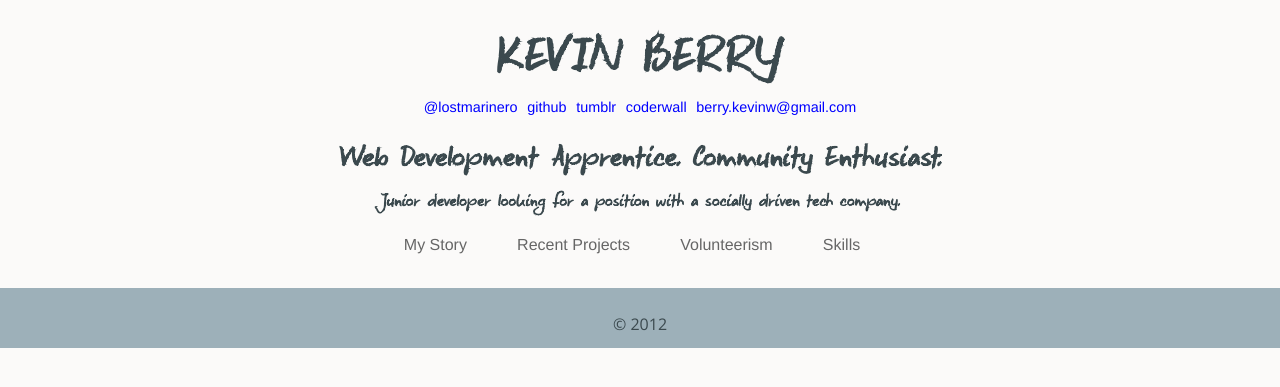
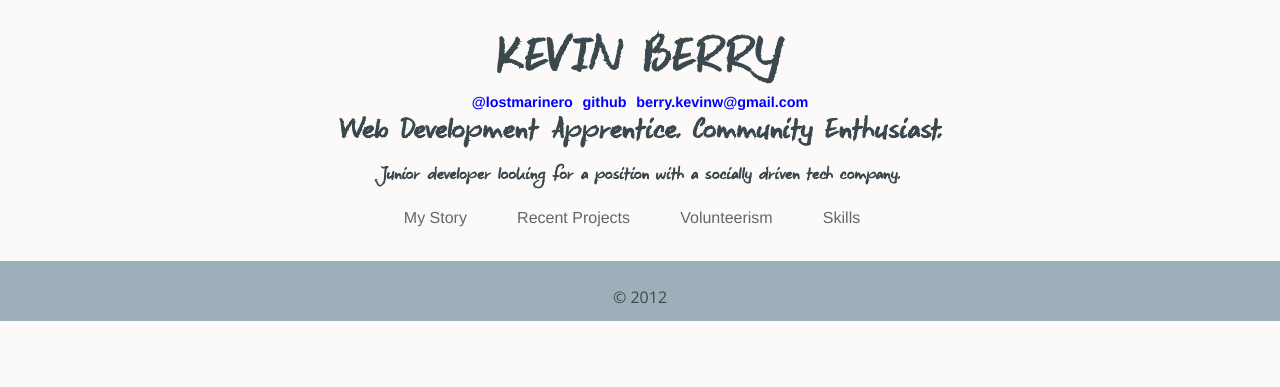
Before and after one commit to kbsail/kbsail-kbsail.github.io, a Jekyll site: the page built from index.html, in a window 1280 px wide. Shown: the top 387 px of the page. Built offline with Jekyll 4.4.1, drawn with Linux system fonts in a browser that asks for light colours; Markdown is read by kramdown in place of the engine named in the settings.

```diff
--- a/_includes/footer.html
+++ b/_includes/footer.html
@@ -1,4 +1,4 @@
-  </div>
+  </section>
 
   <div class="footer-wrapper">
     <footer>
--- a/_includes/header.html
+++ b/_includes/header.html
@@ -17,20 +17,16 @@
 
   <body class="home">
 
-  <div class="page">
+  <section class="page">
 
   <div class="front-page">
     <h1>Kevin Berry</h1>
 
-    <div class="contact-links">
-      <nav>
-        <a class="icon twitter" href="http://twitter.com/lostmarinero" title="Twitter" target="_blank">@lostmarinero</a>
-        <a class="icon github" href="http://github.com/kbsail" title="Github" target="_blank">github</a>
-        <a class="icon tumblr" href="http://lostmarinero.tumblr.com" title="Tumblr" target="_blank">tumblr</a>
-        <a class="icon coderwall" href="https://coderwall.com/kbsail" title="Coderwall" target="_blank">coderwall</a>
-        <a class="icon email" href="mailto:berry.kevinw@gmail.com" title="Email" target="_blank">berry.kevinw@gmail.com</a>
-      </nav>
-    </div>
+    <nav>
+      <a class="icon twitter" href="http://twitter.com/lostmarinero" title="Twitter" target="_blank">@lostmarinero</a>
+      <a class="icon github" href="http://github.com/kbsail" title="Github" target="_blank">github</a>
+      <a class="icon email" href="mailto:berry.kevinw@gmail.com" title="Email" target="_blank">berry.kevinw@gmail.com</a>
+    </nav>
 
     <h2>{{ page.tagline }}</h2>
     <p>Junior developer looking for a position with a socially driven tech company.</p>
--- /dev/null
+++ b/_includes/sections.html
@@ -0,0 +1,69 @@
+<div class="tab-container">
+  <ul class="tabs">
+    <li><a href="/" data-tab="#tab1">My Story</a></li>
+    <li><a href="/" data-tab="#tab2">Recent Projects</a></li>
+    <li><a href="/" data-tab="#tab3">Volunteerism</a></li>
+    <li><a href="/" data-tab="#tab4">Skills</a></li>
+  </ul>
+</div>
+
+  <div class="section-row tab" id="tab1">
+    <p>Ideal work environment would support learning through collaborative, thought-driven development.</p>
+    <p>Coding’s ability to create large-scale change motivates my growth and daily learning.</p>
+    <div class="alinks">
+      <p>I always enjoy talking about coding, startups, non-profits, community outreach, whatever - Contact me!</p>
+      <a href="mailto:berry.kevinw@gmail.com">berry.kevinw@gmail.com</a>
+      <a href="http://www.twitter.com/lostmarinero">@lostmarinero</a>
+    </div>
+  </div>
+
+  <div class="section-row tab" id="tab2">
+    <h3>Recent Projects</h3>
+    <ul>
+      <li><h6>Adopt-a-Coder</h6><a href="http://pure-wildwood-7616.herokuapp.com/"><img src="/assets/img/adopt-a-coder.jpg" alt="Adopt A Coder" target="_blank"\></a></li>
+      <li><h6>DBC Vantage Point</h6><a href="http://www.dbcvp.com/" target="_blank"><img src="/assets/img/dbcvp.jpg" alt="DBC Vantage Point"\></a></li>
+      <li><h6>Parking-Danger-Map</h6><a href="http://parking-danger-map.herokuapp.com/" target="_blank"><img src="/assets/img/parking-danger-map.jpg" alt="Parking Danger Map"\></a></li>
+    </ul>
+  </div>
+
+  <div class="section-row tab" id="tab3">
+    <h3>Volunteerism</h3>
+    <ul>
+      <li><h6>Alameda Community Sailing</h6><a href="http://www.sailalameda.org/" target="_blank"><img src="/assets/img/ACSC.jpg" alt="Alameda Community Sailing Center"\></a></li>
+      <li><h6>CoderDojo SF Mentoring</h6><a href="http://devbootcamp.com/get-involved/" target="_blank"><img src="/assets/img/mentoring.jpg" alt="Dev Bootcamp Mentoring"\></a></li>
+      <li><h6>Dev Forward</h6><a href="http://www.DevForward.org" target="_blank"><img src="/assets/img/comingsoon.jpg" alt="Dev Forward"\></a></li>
+    </ul>
+  </div>
+
+  <div class="section-row tab" id="tab4">
+    <h3>Skills</h3>
+    <ul>
+      <li>Git / Github | </li>
+      <li>Javascript | </li>
+      <li>JQuery | </li>
+      <li>Ajax | </li>
+      <li>Ruby | </li>
+      <li>Rails | </li>
+      <li>Jekyll | </li>
+      <li>Sinatra | </li>
+      <li>SQL (SQLight, PostgreSQL) | </li>
+      <li>ActiveRecord | </li>
+      <li>CSS3 | </li>
+      <li>Sass | </li>
+      <li>Compass | </li>
+      <li>HTML5 | </li>
+      <li>GoogleMapsAPI | </li>
+      <li>BingMapsAPI | </li>
+      <li>TwitterAPI | </li>
+      <li>InstagramAPI | </li>
+      <li>OAuth | </li>
+      <li>Bcrypt | </li>
+      <li>Geocoder | </li>
+      <li>Heroku | </li>
+      <li>Rspec | </li>
+      <li>Cappybara | </li>
+      <li>Agile Development Methods | </li>
+      <li>Object Oriented Design | </li>
+      <li>Pair Programing</li>
+    </ul>
+  </div>
--- a/_layouts/default.html
+++ b/_layouts/default.html
@@ -2,4 +2,6 @@
 
   {{ content }}
 
+{%  include sections.html %}
+
 {% include footer.html %}
--- a/assets/css/screen.css
+++ b/assets/css/screen.css
@@ -172,12 +172,12 @@ body {
 /* COLORS */
 /* -------------------------------------------------------------------------*/
 /* LAYOUT */
-/* line 50, ../scss/screen.scss */
+/* line 49, ../scss/screen.scss */
 html, body {
   height: 100%; }
 
-/* line 52, ../scss/screen.scss */
-header, section, footer {
+/* line 51, ../scss/screen.scss */
+section, footer {
   *zoom: 1;
   max-width: 59em;
   _width: 59em;
@@ -188,54 +188,39 @@ header, section, footer {
   padding-left: 0;
   padding-right: 0; }
   /* line 38, ../../../../.rvm/gems/ruby-2.0.0-p247/gems/compass-0.12.2/frameworks/compass/stylesheets/compass/utilities/general/_clearfix.scss */
-  header:after, section:after, footer:after {
+  section:after, footer:after {
     content: "";
     display: table;
     clear: both; }
 
-/* line 58, ../scss/screen.scss */
-.header-wrapper {
-  overflow: hidden;
-  *zoom: 1; }
-
-/* line 63, ../scss/screen.scss */
-a {
-  color: #3b494e; }
-
-/* line 67, ../scss/screen.scss */
+/* line 57, ../scss/screen.scss */
 body {
   background-color: #fbfaf9;
   color: #3b494e;
   font-family: 'Open Sans', sans-serif;
   line-height: 200%; }
 
-/* line 74, ../scss/screen.scss */
-.site-title {
-  float: left;
-  font-size: 2.4em;
-  font-family: 'Keswick', script;
-  padding: 0.6em 0 0 1.4em; }
+/* line 64, ../scss/screen.scss */
+a {
+  text-decoration: none;
+  color: #3b494e; }
 
-/* line 81, ../scss/screen.scss */
-a {
-  text-decoration: none; }
+/* line 70, ../scss/screen.scss */
+nav {
+  margin-top: 0; }
+  /* line 72, ../scss/screen.scss */
+  nav a {
+    display: inline;
+    padding: 0;
+    margin: 0;
+    overflow: hidden;
+    *zoom: 1;
+    text-decoration: none;
+    font-size: .6em;
+    font-family: 'Helvetica Neue', sans-serif;
+    color: blue; }
 
-/* line 85, ../scss/screen.scss */
-.contact-links {
-  display: inline; }
-  /* line 88, ../scss/screen.scss */
-  .contact-links nav {
-    margin-top: 0; }
-    /* line 90, ../scss/screen.scss */
-    .contact-links nav a {
-      display: inline-block;
-      padding-top: 0;
-      margin-top: 0; }
-  /* line 97, ../scss/screen.scss */
-  .contact-links .icon {
-    font-size: .8em; }
-
-/* line 108, ../scss/screen.scss */
+/* line 84, ../scss/screen.scss */
 .page {
   *zoom: 1;
   max-width: 59em;
@@ -251,16 +236,16 @@ a {
     content: "";
     display: table;
     clear: both; }
-  /* line 113, ../scss/screen.scss */
+  /* line 88, ../scss/screen.scss */
   .page .front-page {
     clear: both;
     font-family: "Keswick";
     font-size: 1.5em;
     font-weight: bold;
-    margin: 0 2em auto;
+    margin: 0 auto;
     text-align: center;
     display: inline-block; }
-    /* line 121, ../scss/screen.scss */
+    /* line 96, ../scss/screen.scss */
     .page .front-page h1 {
       color: #3b494e;
       font-size: 2em;
@@ -268,32 +253,25 @@ a {
       padding: .8em .5em 0 .5em;
       margin: 0 auto;
       text-transform: uppercase;
-      width: 12em; }
-    /* line 130, ../scss/screen.scss */
+      width: 90%; }
+    /* line 105, ../scss/screen.scss */
     .page .front-page .alinks {
       width: 100%;
       padding-top: .8em;
       margin-bottom: .4em; }
-      /* line 134, ../scss/screen.scss */
+      /* line 109, ../scss/screen.scss */
       .page .front-page .alinks p {
         font-size: .6em;
         font-family: 'Helvetica Neue', sans-serif; }
-    /* line 139, ../scss/screen.scss */
+    /* line 114, ../scss/screen.scss */
     .page .front-page h2 {
-      padding: .4em; }
-    /* line 142, ../scss/screen.scss */
+      padding: .4em;
+      padding-top: 0; }
+    /* line 118, ../scss/screen.scss */
     .page .front-page p {
       font-size: .7em; }
-    /* line 145, ../scss/screen.scss */
-    .page .front-page a {
-      text-decoration: none;
-      overflow: hidden;
-      *zoom: 1;
-      font-size: .6em;
-      font-family: 'Helvetica Neue', sans-serif;
-      color: blue; }
 
-/* line 156, ../scss/screen.scss */
+/* line 125, ../scss/screen.scss */
 .footer-wrapper {
   width: 100%;
   text-align: center;
@@ -301,19 +279,19 @@ a {
   height: 30px;
   padding: 20px 0 10px 0; }
 
-/* line 166, ../scss/screen.scss */
+/* line 135, ../scss/screen.scss */
 h1 {
   font-size: 3.4em;
   line-height: 100%;
   margin-bottom: 0.2em;
   width: 100%; }
 
-/* line 173, ../scss/screen.scss */
+/* line 142, ../scss/screen.scss */
 h2 {
   font-size: 1.2em;
   line-height: 100%; }
 
-/* line 178, ../scss/screen.scss */
+/* line 147, ../scss/screen.scss */
 h3 {
   font-family: 'Keswick', script;
   font-size: 2em;
@@ -322,29 +300,15 @@ h3 {
   line-height: 100%;
   text-transform: uppercase; }
 
-/* line 187, ../scss/screen.scss */
+/* line 156, ../scss/screen.scss */
 h6 {
   text-transform: uppercase; }
 
-/* line 191, ../scss/screen.scss */
+/* line 160, ../scss/screen.scss */
 li {
   margin-bottom: 0.2em; }
 
-/* line 196, ../scss/screen.scss */
-.icon {
-  font-weight: normal;
-  padding-top: 0; }
-  /* line 199, ../scss/screen.scss */
-  .icon:before {
-    font-family: 'entypo';
-    font-size: 3em;
-    content: attr(data-icon);
-    speak: none; }
-  /* line 205, ../scss/screen.scss */
-  .icon.list-link:before {
-    font-size: 1.75em; }
-
-/* line 214, ../scss/screen.scss */
+/* line 166, ../scss/screen.scss */
 .section-row h3 {
   line-height: 1.2em;
   width: 100%;
@@ -354,7 +318,7 @@ li {
   width: 100%;
   overflow: hidden;
   *zoom: 1; }
-/* line 220, ../scss/screen.scss */
+/* line 172, ../scss/screen.scss */
 .section-row ul {
   width: 100%;
   float: left;
@@ -364,7 +328,7 @@ li {
   overflow: hidden;
   *zoom: 1; }
 
-/* line 228, ../scss/screen.scss */
+/* line 180, ../scss/screen.scss */
 #tab2 li, #tab3 li {
   height: 20em;
   display: inline;
@@ -389,7 +353,7 @@ li {
   #tab2 li:nth-child(3n + 3), #tab3 li:nth-child(3n + 3) {
     margin-left: 67.79661%;
     clear: none; }
-  /* line 233, ../scss/screen.scss */
+  /* line 185, ../scss/screen.scss */
   #tab2 li a img, #tab3 li a img {
     width: 80%;
     height: 80%;
@@ -398,45 +362,45 @@ li {
     -moz-box-shadow: 3px 3px 0 #ddd;
     -webkit-box-shadow: 3px 3px 0 #ddd; }
 
-/* line 245, ../scss/screen.scss */
+/* line 197, ../scss/screen.scss */
 #tab4 li, #tab5 li {
   display: inline; }
 
 @media (min-width: 0px) and (max-width: 767px) {
-  /* line 253, ../scss/screen.scss */
+  /* line 206, ../scss/screen.scss */
   body {
     font-size: 85%;
     padding: 0 1em; }
 
-  /* line 257, ../scss/screen.scss */
+  /* line 210, ../scss/screen.scss */
   .front-page {
     width: 100%;
     float: left;
     margin-right: 1.69492%;
     margin-bottom: 1em;
-    text-align: center; }
+    text-align: center;
+    width: 90%;
+    margin: 0 auto; }
 
-  /* line 262, ../scss/screen.scss */
-  header {
-    padding-bottom: 1em;
-    padding-top: 2em; }
-    /* line 265, ../scss/screen.scss */
-    header h1 {
-      font-size: 1.4em;
-      font-weight: 700; }
-
-  /* line 273, ../scss/screen.scss */
+  /* line 218, ../scss/screen.scss */
   tab {
     background-color: red; }
+    /* line 221, ../scss/screen.scss */
+    tab li {
+      width: 100%;
+      float: left;
+      margin-right: 1.69492%; }
 
-  /* line 281, ../scss/screen.scss */
+  /* line 226, ../scss/screen.scss */
   .tabs {
     text-align: center; }
-    /* line 283, ../scss/screen.scss */
+    /* line 228, ../scss/screen.scss */
     .tabs li {
       width: 100%;
       float: left;
       margin-right: 1.69492%;
+      width: 90%;
+      margin: 0 auto;
       -webkit-border-radius: 3px;
       -moz-border-radius: 3px;
       -ms-border-radius: 3px;
--- a/assets/js/main.js
+++ b/assets/js/main.js
@@ -21,13 +21,14 @@
 
 $(document).ready(function () {
   $('.tabs li').click(function(event){
+    event.preventDefault();
     $("li").removeClass('active');
     $(this).addClass("active");
     $('.tab').hide();
     $('.tab').each(function (index, element) {
       console.log(index + ": " + $(element).attr('id'))
     });
-    var tab_index = $(this).children('a').attr('href')
+    var tab_index = $(this).children('a').attr('data-tab')
     $(tab_index).show()
 
   });
--- a/index.html
+++ b/index.html
@@ -1,78 +1,5 @@
 ---
 layout: default
-title: Enjoy Today
+title: K.W. Berry
 tagline: Web Development Apprentice. Community Enthusiast.
 ---
-
-
-
-
-<div class="tab-container">
-  <ul class="tabs">
-    <li><a href="#tab1">My Story</a></li>
-    <li><a href="#tab2">Recent Projects</a></li>
-    <li><a href="#tab3">Volunteerism</a></li>
-    <li><a href="#tab4">Skills</a></li>
-  </ul>
-</div>
-
-  <div class="section-row tab" id="tab1">
-    <p>Ideal work environment would support learning through collaborative, thought-driven development.</p>
-    <p>Coding’s ability to create large-scale change motivates my growth and daily learning.</p>
-    <div class="alinks">
-      <p>I always enjoy talking about coding, startups, non-profits, community outreach, whatever - Contact me!</p>
-      <a href="mailto:berry.kevinw@gmail.com">berry.kevinw@gmail.com</a>
-      <a href="http://www.twitter.com/lostmarinero">@lostmarinero</a>
-    </div>
-  </div>
-
-  <div class="section-row tab" id="tab2">
-    <h3>Recent Projects</h3>
-    <ul>
-      <li><h6>Adopt-a-Coder</h6><a href="http://pure-wildwood-7616.herokuapp.com/"><img src="/assets/img/adopt-a-coder.jpg" alt="Adopt A Coder" target="_blank"\></a></li>
-      <li><h6>DBC Vantage Point</h6><a href="http://www.dbcvp.com/" target="_blank"><img src="/assets/img/dbcvp.jpg" alt="DBC Vantage Point"\></a></li>
-      <li><h6>Parking-Danger-Map</h6><a href="http://parking-danger-map.herokuapp.com/" target="_blank"><img src="/assets/img/parking-danger-map.jpg" alt="Parking Danger Map"\></a></li>
-    </ul>
-  </div>
-
-  <div class="section-row tab" id="tab3">
-    <h3>Volunteerism</h3>
-    <ul>
-      <li><h6>Alameda Community Sailing</h6><a href="http://www.sailalameda.org/" target="_blank"><img src="/assets/img/ACSC.jpg" alt="Alameda Community Sailing Center"\></a></li>
-      <li><h6>DBC Mentoring</h6><a href="http://devbootcamp.com/get-involved/" target="_blank"><img src="/assets/img/mentoring.jpg" alt="Dev Bootcamp Mentoring"\></a></li>
-      <li><h6>Dev Forward</h6><a href="http://www.DevForward.org" target="_blank"><img src="/assets/img/comingsoon.jpg" alt="Dev Forward"\></a></li>
-    </ul>
-  </div>
-
-  <div class="section-row tab" id="tab4">
-    <h3>Skills</h3>
-    <ul>
-      <li>Git / Github | </li>
-      <li>Javascript | </li>
-      <li>JQuery | </li>
-      <li>Ajax | </li>
-      <li>Ruby | </li>
-      <li>Rails | </li>
-      <li>Jekyll | </li>
-      <li>Sinatra | </li>
-      <li>SQL (SQLight, PostgreSQL) | </li>
-      <li>ActiveRecord | </li>
-      <li>CSS3 | </li>
-      <li>Sass | </li>
-      <li>Compass | </li>
-      <li>HTML5 | </li>
-      <li>GoogleMapsAPI | </li>
-      <li>BingMapsAPI | </li>
-      <li>TwitterAPI | </li>
-      <li>InstagramAPI | </li>
-      <li>OAuth | </li>
-      <li>Bcrypt | </li>
-      <li>Geocoder | </li>
-      <li>Heroku | </li>
-      <li>Rspec | </li>
-      <li>Cappybara | </li>
-      <li>Agile Development Methods | </li>
-      <li>Object Oriented Design | </li>
-      <li>Pair Programing</li>
-    </ul>
-  </div>
```
Also changed, not shown: assets/scss/screen.scss (+26 -79 lines).
